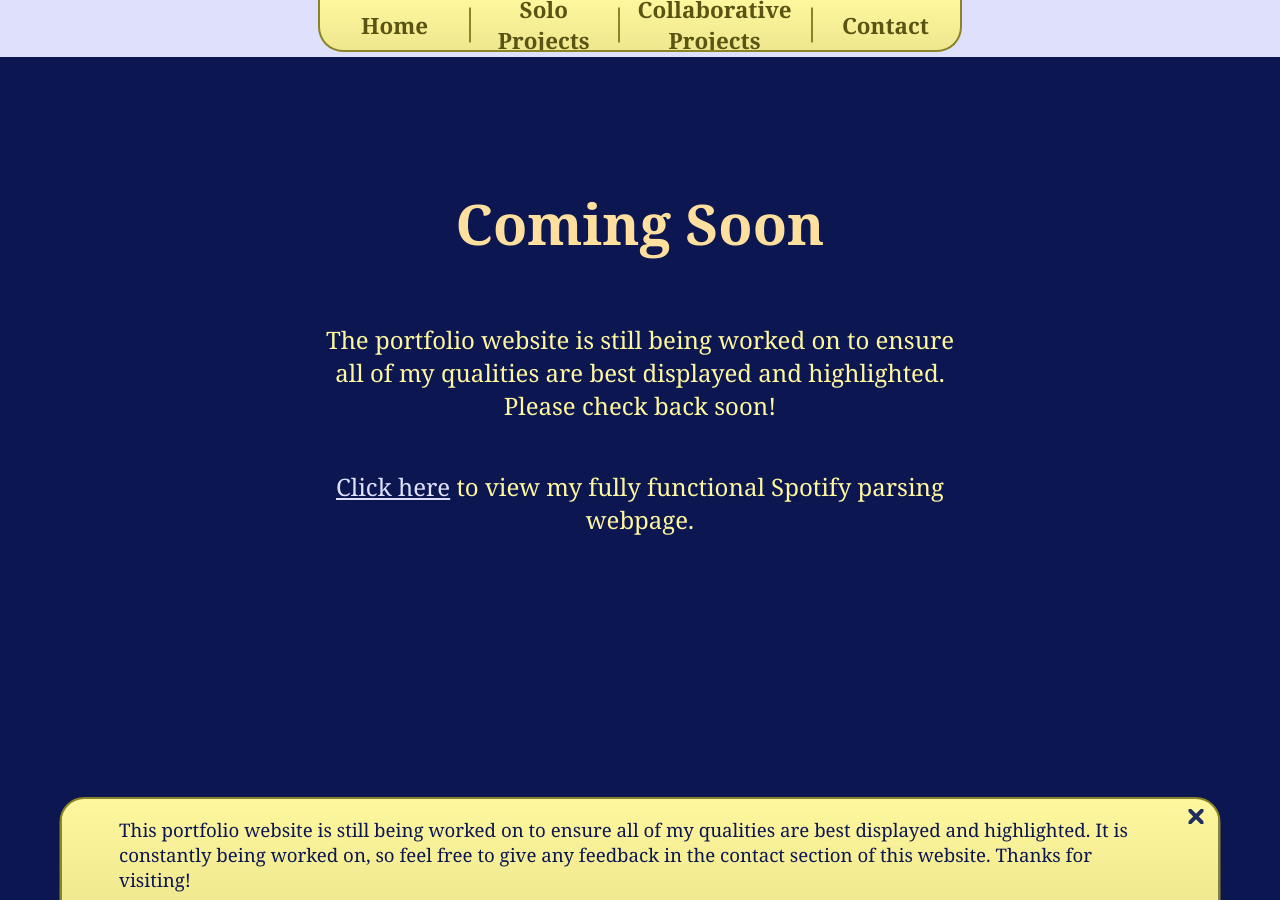
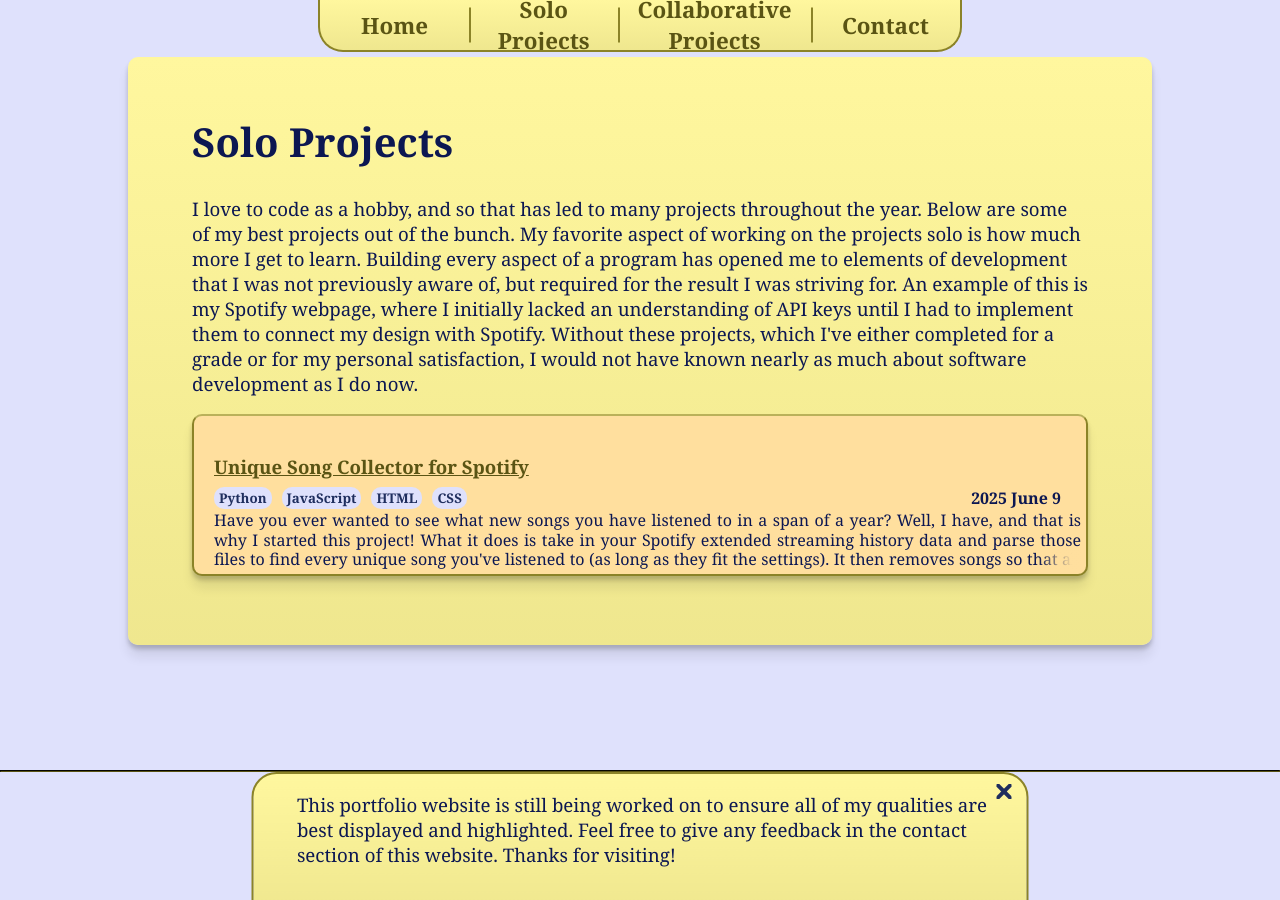
Before and after one commit to TKothenbeutel/Portfolio, a Jekyll site: the page built from pages/soloP.html, in a window 1280 px wide and 900 px high. Built offline with Jekyll 4.4.1, drawn with Linux system fonts in a browser that asks for light colours.

Commit message:
Finished Note

```diff
--- a/_layouts/default.html
+++ b/_layouts/default.html
@@ -29,7 +29,7 @@
         <line x1="15" y1="0" x2="0" y2="15" style="stroke:var(--color-muted);stroke-width:4"/>
       </svg>
       <p style="padding: 0px 5% 0px 5%;">
-        This portfolio website is still being worked on to ensure all of my qualities are best displayed and highlighted. It is constantly being worked on, so feel free to give any feedback in the contact section of this website. Thanks for visiting!
+        This portfolio website is still being worked on to ensure all of my qualities are best displayed and highlighted. Feel free to give any feedback in the contact section of this website. Thanks for visiting!
       </p>
     </div>
 
--- a/pages/soloP.html
+++ b/pages/soloP.html
@@ -16,18 +16,6 @@ layout: default
     <link rel="stylesheet" type="text/css" href="../stylesheets/posts.css">
   </head>
   <body>
-    <!--Under Construction Sign-->
-      <div style="display: flex; flex-direction: column; align-items: center; height: 150vh; background-color: var(--color-text);">
-        <div style="display: flex; flex-direction: column; align-items: center; width: 50%;">
-          <h1 style="margin-top: 20%; font-size: 42pt; color: var(--color-light2);">
-            Coming Soon</h1>
-          <p style="text-align: center; font-size: 18pt; color: var(--color-light1)">
-            The portfolio website is still being worked on to ensure all of my qualities are best displayed and highlighted. Please check back soon!</p>
-          <p style="text-align: center; font-size: 18pt; color: var(--color-light1)">
-          <a href="spotify" style="font-size: 18pt; color: var(--color-bg);">Click here</a> to view my fully functional Spotify parsing webpage.</p>
-        </div>
-      </div>
-
     <div class="section" style="background: var(--color-bg1-gradient); box-shadow: var(--shadow);">
       <h1>Solo Projects</h1>
 
--- a/stylesheets/default.css
+++ b/stylesheets/default.css
@@ -146,6 +146,14 @@ nav{
   justify-content: center;
 }
 
+
+@keyframes slide_up {
+  0%{
+    transform: translate(-50%, 110%);
+  }100%{
+    transform: translate(-50%, 0%);
+  }
+}
 /*Notice Message*/
 #notice{
   display: flex;
@@ -153,13 +161,14 @@ nav{
   bottom: -13px;
   z-index: 5;
   background: var(--color-bg1-gradient);
-  width: 90%;
+  width: 60%;
   max-height: fit-content;
   border: var(--border);
   border-radius: 25px 25px 0 0;
-  padding-right: 5px;
+  padding: 0 0 25px 5px;
   left: 50%;
-  transform: translate(-50%, 0);
+  transform: translateX(-50%);
+  animation: 0.4s ease-out slide_up;
 }
 
 #closeButton{
```
Also changed, not shown: pages/groupP.html (+0 -12 lines).
